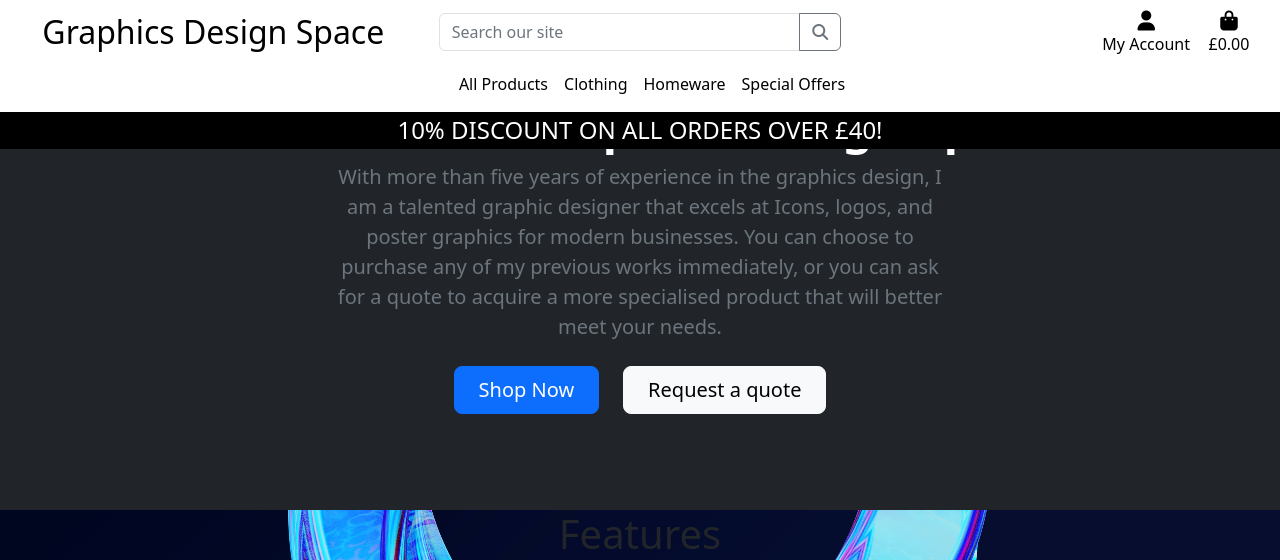
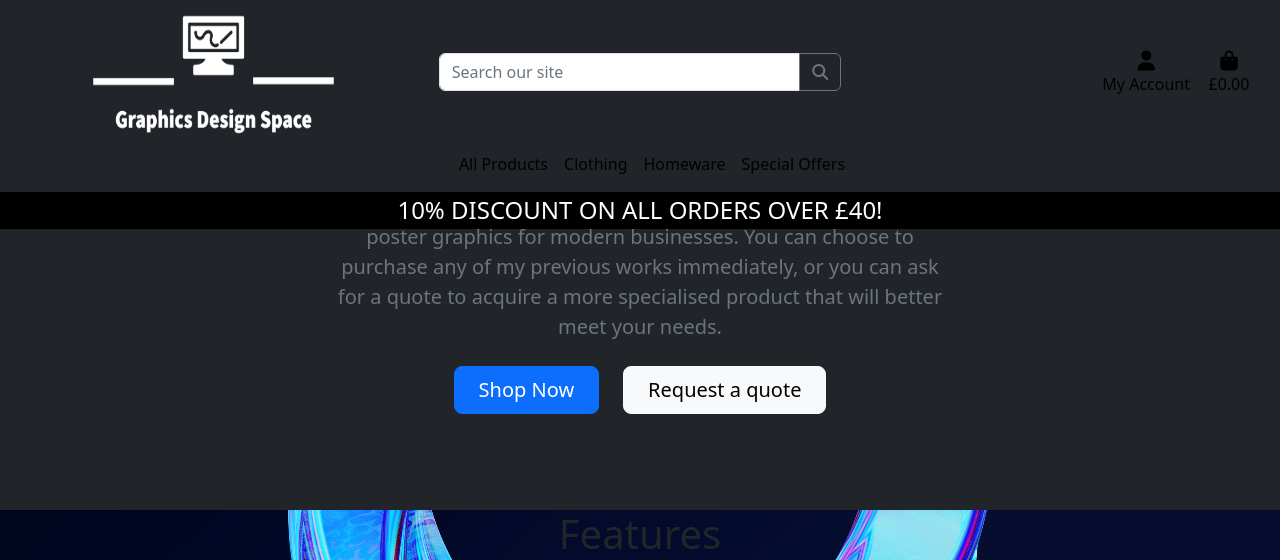
Before and after one commit to Awoyalejohn/GDS, a Django app: page / in a window 1280 px wide. Shown: the top 560 px of the page. Run offline with Django 4.2, Linux system fonts and the light colour scheme; some libraries are stand-ins or nearby versions.

Commit message:
Add icon logo to main navbar and change bg color to grey

```diff
--- a/static/css/base.css
+++ b/static/css/base.css
@@ -2,3 +2,15 @@ body {
   background: url('/media/home-bg.jpg') no-repeat center center fixed;
   background-size: cover;
 }
+
+/*==========================*\
+ *HEADER*
+\*==========================*/
+header {
+  background-color: #212529;
+}
+
+.main-logo {
+  height: 8rem;
+  width: 60%;
+}
--- a/templates/base.html
+++ b/templates/base.html
@@ -24,12 +24,10 @@
 <body>
   <header class="container-fluid fixed-top">
     <!-- Main large screen navbar -->
-    <div id="topnav" class="row bg-white pt-lg-2 d-none d-lg-flex">
+    <div id="topnav" class="row pt-lg-2 d-none d-lg-flex">
       <div class="col-12 col-lg-4 my-auto py-1 py-lg-0 text-center text-lg-left">
         <a href="#" class="nav-link main-logo-link">
-          <h2 class="logo-font text-black my-0">
-            Graphics Design Space
-          </h2>
+          <img class="main-logo" src="/media/logo-gds.png" alt="GDS Logo">
         </a>
       </div>
       <div class="col-12 col-lg-4 my-auto py-1 py-lg-0">
@@ -71,8 +69,8 @@
       </div>
     </div><!-- end/ Main large screen navbar -->
 
-    <!-- white backgrond div -->
-    <div class="row bg-white">
+    <!-- dark backgrond div -->
+    <div class="row">
       <!-- bootstrap responsive navbar-->
       <nav class="navbar navbar-expand-lg navbar-light w-100">
         <!-- off canvas nav button -->
@@ -89,7 +87,7 @@
 
       </nav><!-- end/ bootstrap responsive navbar-->
 
-    </div><!-- end/ white backgrond div -->
+    </div><!-- end/ dark backgrond div -->
 
     <!-- Discounts banner -->
     <div id="discounts-banner" class="row text-center">
```
Also changed, not shown: media/logo-gds.png (added).
